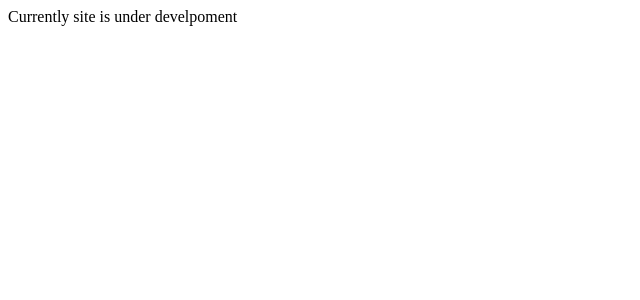
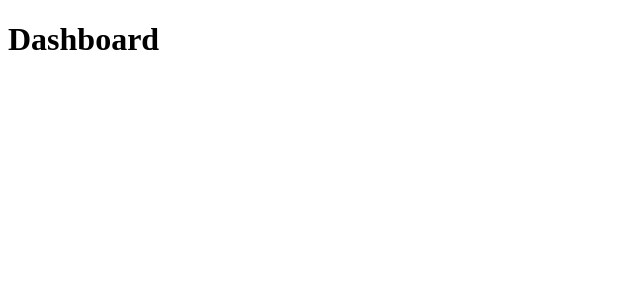
Before and after one commit to psapkale/next, a Next.js app in the folder routing-demo/: page /dashboard in a window 1280 px wide. Before the commit this address had no page. Shown: the top 300 px of the page, without its empty margins (0-640 px from the left). Built offline with nearby package versions, Linux system fonts and the light colour scheme.

Commit message:
file colocation

```diff
--- /dev/null
+++ b/routing-demo/src/app/dashboard/line-chart.tsx
@@ -0,0 +1,4 @@
+export default function LineChart() {
+   // File colocation
+   return <div>Line Chart</div>;
+}
--- /dev/null
+++ b/routing-demo/src/app/dashboard/page.tsx
@@ -0,0 +1,8 @@
+function BarChart() {
+   // File coloaction (also can be done inside seperate folder 'components')
+   return <div>Bar Chart</div>;
+}
+
+export default function Dashboard() {
+   return <h1>Dashboard</h1>;
+}
```
Also changed, not shown: 1 other file (tests, documents, lock files or other folders).
